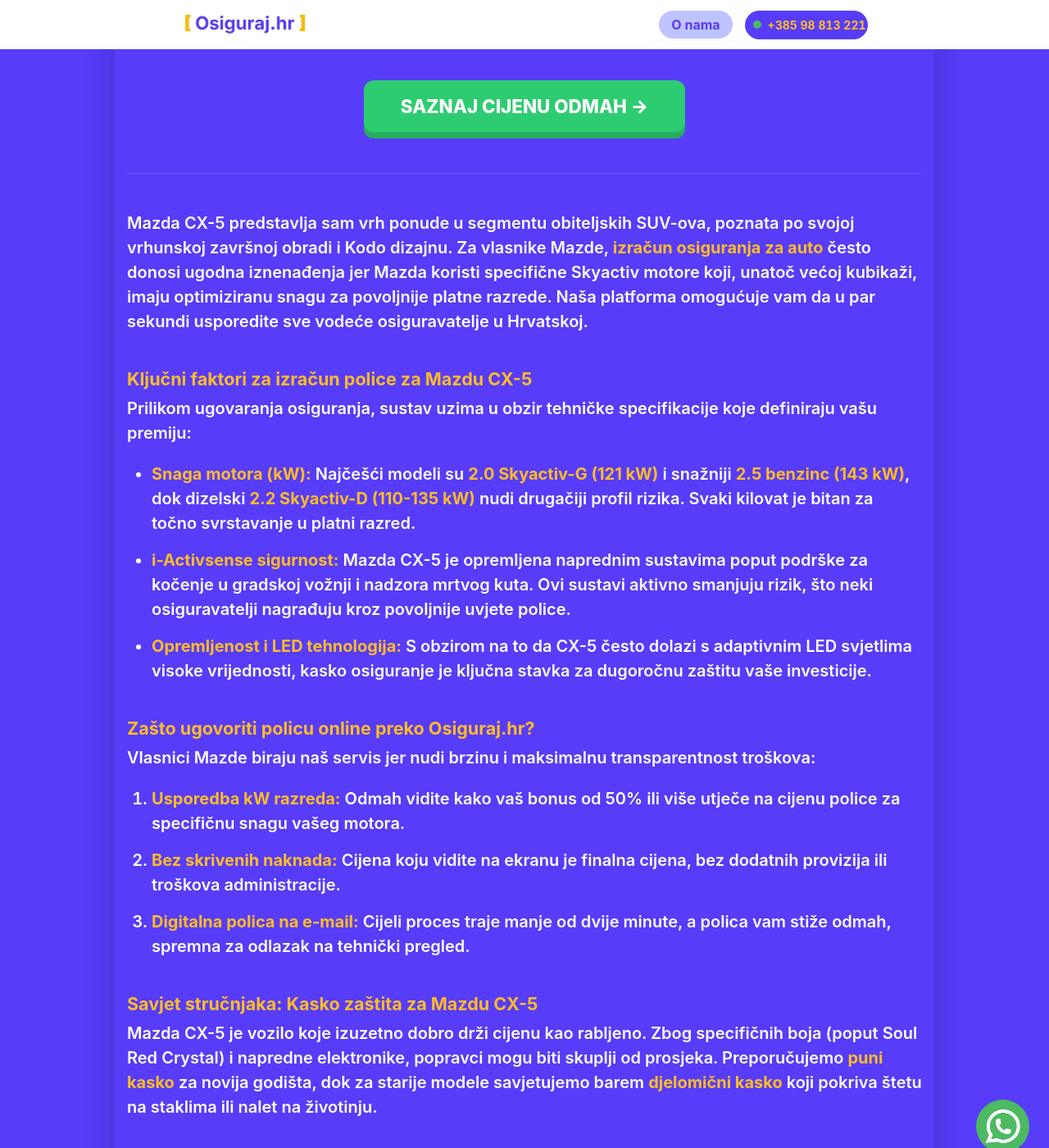
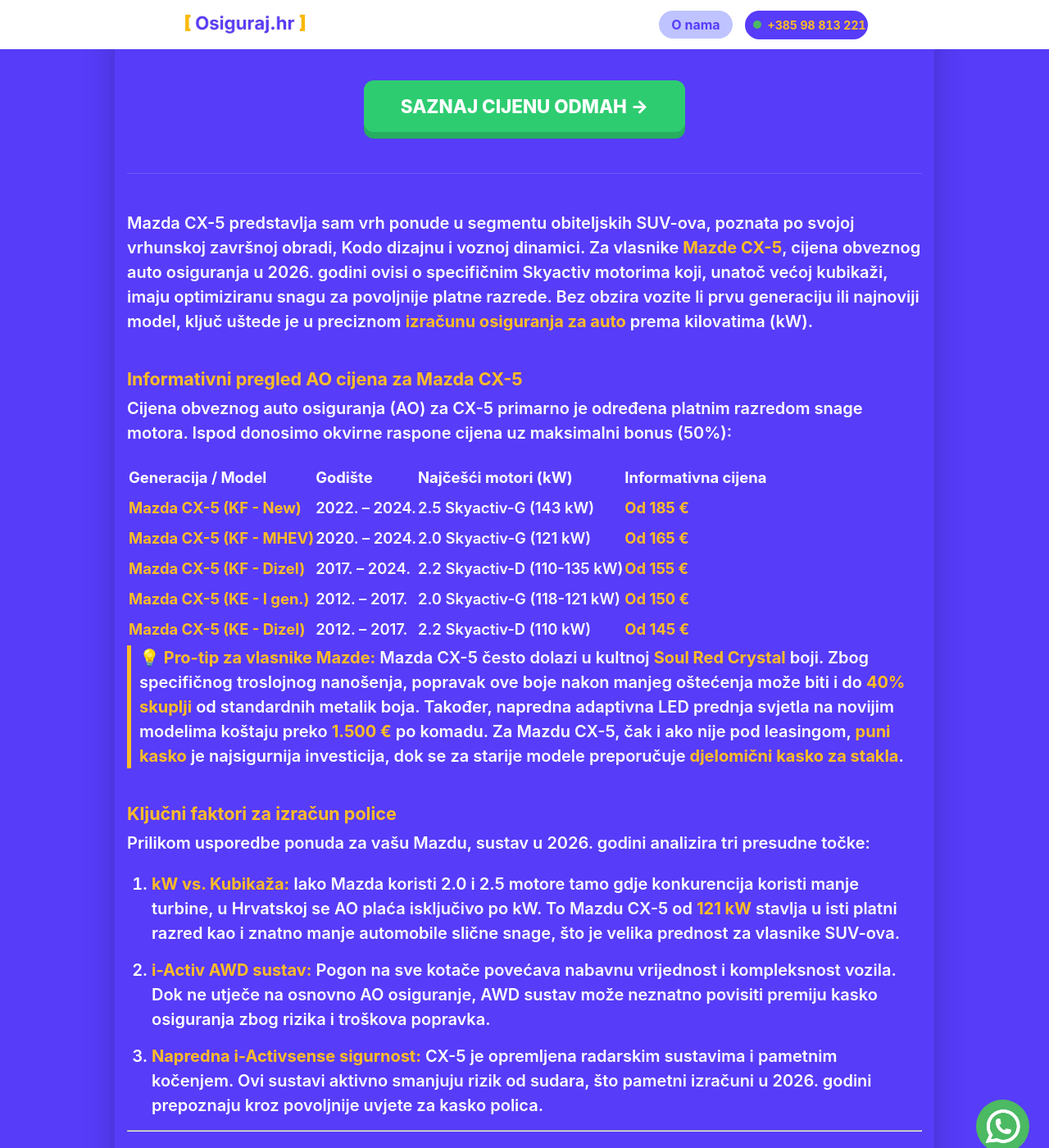
Before and after one commit to Filip-Gale/OsigurajHR, a Jekyll site: the page built from auto-osiguranje/mazda-cx-5.md, in a window 1280 px wide and 1400 px high, scrolled down 315 px. Shown: the whole window at 82% size. Built offline with Jekyll 4.4.1, drawn with Linux system fonts in a browser that asks for light colours; some of the changed text lies outside the part shown.

Commit message:
Update mazda-cx-5.md

```diff
--- a/auto-osiguranje/mazda-cx-5.md
+++ b/auto-osiguranje/mazda-cx-5.md
@@ -1,48 +1,82 @@
 ---
 layout: grad
-grad_ime: ""
-title: "Osiguranje za Mazda CX-5 | Usporedba cijena i kW (2026)"
+grad_ime: "Hrvatska"
+title: "Osiguranje za Mazda CX-5 | Cijene po godištima (2012-2024)"
 permalink: /auto-osiguranje/mazda-cx-5/
-description: "Saznajte cijenu osiguranja za Mazda CX-5. Usporedite ponude za Skyactiv benzinske i dizelske motore uz uštede do 30% online."
+description: "Izračunajte cijenu osiguranja za Mazda CX-5. Provjerite informativne cijene za Skyactiv-G i Skyactiv-D modele po godištima. Uštedite do 30% online."
 ---
 
-Mazda CX-5 predstavlja sam vrh ponude u segmentu obiteljskih SUV-ova, poznata po svojoj vrhunskoj završnoj obradi i Kodo dizajnu. Za vlasnike Mazde, **izračun osiguranja za auto** često donosi ugodna iznenađenja jer Mazda koristi specifične Skyactiv motore koji, unatoč većoj kubikaži, imaju optimiziranu snagu za povoljnije platne razrede. Naša platforma omogućuje vam da u par sekundi usporedite sve vodeće osiguravatelje u Hrvatskoj.
+Mazda CX-5 predstavlja sam vrh ponude u segmentu obiteljskih SUV-ova, poznata po svojoj vrhunskoj završnoj obradi, Kodo dizajnu i voznoj dinamici. Za vlasnike **Mazde CX-5**, cijena obveznog auto osiguranja u 2026. godini ovisi o specifičnim Skyactiv motorima koji, unatoč većoj kubikaži, imaju optimiziranu snagu za povoljnije platne razrede. Bez obzira vozite li prvu generaciju ili najnoviji model, ključ uštede je u preciznom **izračunu osiguranja za auto** prema kilovatima (kW).
 
-### Ključni faktori za izračun police za Mazdu CX-5
+### Informativni pregled AO cijena za Mazda CX-5
 
-Prilikom ugovaranja osiguranja, sustav uzima u obzir tehničke specifikacije koje definiraju vašu premiju:
+Cijena obveznog auto osiguranja (AO) za CX-5 primarno je određena platnim razredom snage motora. Ispod donosimo okvirne raspone cijena uz maksimalni bonus (50%):
 
-* **Snaga motora (kW):** Najčešći modeli su **2.0 Skyactiv-G (121 kW)** i snažniji **2.5 benzinc (143 kW)**, dok dizelski **2.2 Skyactiv-D (110-135 kW)** nudi drugačiji profil rizika. Svaki kilovat je bitan za točno svrstavanje u platni razred.
-* **i-Activsense sigurnost:** Mazda CX-5 je opremljena naprednim sustavima poput podrške za kočenje u gradskoj vožnji i nadzora mrtvog kuta. Ovi sustavi aktivno smanjuju rizik, što neki osiguravatelji nagrađuju kroz povoljnije uvjete police.
-* **Opremljenost i LED tehnologija:** S obzirom na to da CX-5 često dolazi s adaptivnim LED svjetlima visoke vrijednosti, kasko osiguranje je ključna stavka za dugoročnu zaštitu vaše investicije.
+| Generacija&nbsp;/&nbsp;Model | Godište&nbsp;&nbsp;&nbsp;&nbsp;&nbsp; | Najčešći motori (kW)&nbsp;&nbsp;&nbsp;&nbsp;&nbsp;&nbsp;&nbsp;&nbsp; | Informativna cijena |
+| :--- | :--- | :--- | :--- |
+| **Mazda CX-5 (KF - New)** | 2022. – 2024. | 2.5 Skyactiv-G (143 kW) | **Od 185 €** |
+| **Mazda CX-5 (KF - MHEV)**| 2020. – 2024. | 2.0 Skyactiv-G (121 kW) | **Od 165 €** |
+| **Mazda CX-5 (KF - Dizel)**| 2017. – 2024. | 2.2 Skyactiv-D (110-135 kW) | **Od 155 €** |
+| **Mazda CX-5 (KE - I gen.)**| 2012. – 2017. | 2.0 Skyactiv-G (118-121 kW) | **Od 150 €** |
+| **Mazda CX-5 (KE - Dizel)**| 2012. – 2017. | 2.2 Skyactiv-D (110 kW) | **Od 145 €** |
 
-### Zašto ugovoriti policu online preko Osiguraj.hr?
+> **💡 Pro-tip za vlasnike Mazde:** Mazda CX-5 često dolazi u kultnoj **Soul Red Crystal** boji. Zbog specifičnog troslojnog nanošenja, popravak ove boje nakon manjeg oštećenja može biti i do **40% skuplji** od standardnih metalik boja. Također, napredna adaptivna LED prednja svjetla na novijim modelima koštaju preko **1.500 €** po komadu. Za Mazdu CX-5, čak i ako nije pod leasingom, **puni kasko** je najsigurnija investicija, dok se za starije modele preporučuje **djelomični kasko za stakla**.
 
-Vlasnici Mazde biraju naš servis jer nudi brzinu i maksimalnu transparentnost troškova:
+### Ključni faktori za izračun police
 
-1. **Usporedba kW razreda:** Odmah vidite kako vaš bonus od 50% ili više utječe na cijenu police za specifičnu snagu vašeg motora.
-2. **Bez skrivenih naknada:** Cijena koju vidite na ekranu je finalna cijena, bez dodatnih provizija ili troškova administracije.
-3. **Digitalna polica na e-mail:** Cijeli proces traje manje od dvije minute, a polica vam stiže odmah, spremna za odlazak na tehnički pregled.
+Prilikom usporedbe ponuda za vašu Mazdu, sustav u 2026. godini analizira tri presudne točke:
+1.  **kW vs. Kubikaža:** Iako Mazda koristi 2.0 i 2.5 motore tamo gdje konkurencija koristi manje turbine, u Hrvatskoj se AO plaća isključivo po kW. To Mazdu CX-5 od **121 kW** stavlja u isti platni razred kao i znatno manje automobile slične snage, što je velika prednost za vlasnike SUV-ova.
+2.  **i-Activ AWD sustav:** Pogon na sve kotače povećava nabavnu vrijednost i kompleksnost vozila. Dok ne utječe na osnovno AO osiguranje, AWD sustav može neznatno povisiti premiju kasko osiguranja zbog rizika i troškova popravka.
+3.  **Napredna i-Activsense sigurnost:** CX-5 je opremljena radarskim sustavima i pametnim kočenjem. Ovi sustavi aktivno smanjuju rizik od sudara, što pametni izračuni u 2026. godini prepoznaju kroz povoljnije uvjete za kasko polica.
 
-### Savjet stručnjaka: Kasko zaštita za Mazdu CX-5
-
-Mazda CX-5 je vozilo koje izuzetno dobro drži cijenu kao rabljeno. Zbog specifičnih boja (poput Soul Red Crystal) i napredne elektronike, popravci mogu biti skuplji od prosjeka. Preporučujemo **puni kasko** za novija godišta, dok za starije modele savjetujemo barem **djelomični kasko** koji pokriva štetu na staklima ili nalet na životinju.
+---
 
 <div class="faq-section">
     <h3>FAQ: Sve što trebate znati o osiguranju za Mazdu CX-5</h3>
 
     <div class="faq-item">
         <h4>Utječe li veća kubikaža Mazdinih motora na cijenu osiguranja?</h4>
-        <p>Ne izravno. U Hrvatskoj se obvezno auto osiguranje primarno računa prema snazi motora u kilovatima (kW), a ne prema kubikaži (ccm), što Mazdu čini vrlo konkurentnom u svojoj klasi.</p>
+        <p>Ne izravno. U Hrvatskoj se obvezno auto osiguranje primarno računa prema snazi motora u kilovatima (kW), a ne prema kubikaži (ccm), što Mazdu CX-5 čini vrlo konkurentnom u odnosu na SUV modele s manjim motorima.</p>
     </div>
 
     <div class="faq-item">
         <h4>Što ako moj CX-5 ima pogon na sva četiri kotača (AWD)?</h4>
-        <p>AWD sustav može utjecati na premiju kasko osiguranja jer povećava ukupnu vrijednost vozila i kompleksnost popravka, dok je za osnovnu policu ključna snaga motora.</p>
+        <p>AWD sustav primarno utječe na premiju kasko osiguranja jer povećava ukupnu vrijednost vozila i kompleksnost popravka pogonskog sklopa, dok je za osnovnu policu ključna snaga u kW.</p>
     </div>
 
     <div class="faq-item">
-        <h4>Mogu li dobiti popust ako sam dugogodišnji siguran vozač?</h4>
-        <p>Apsolutno. Naš <strong>izračun osiguranja za auto</strong> automatski povlači vaš maksimalni bonus i primjenjuje sve dodatne popuste na temelju vašeg vozačkog iskustva.</p>
+        <h4>Mogu li prenijeti bonus s drugog automobila na CX-5?</h4>
+        <p>Da! Vaš bonus (npr. 50%) vezan je uz vas kao vozača. Naš online kalkulator će automatski primijeniti vaš popust na Mazdu CX-5, bez obzira na snagu motora ili prethodno vozilo.</p>
     </div>
 </div>
+
+<script type="application/ld+json">
+{
+  "@context": "https://schema.org",
+  "@type": "FAQPage",
+  "mainEntity": [{
+    "@type": "Question",
+    "name": "Utječe li veća kubikaža Mazdinih motora na cijenu osiguranja?",
+    "acceptedAnswer": {
+      "@type": "Answer",
+      "text": "Ne, cijena AO osiguranja u Hrvatskoj ovisi isključivo o snazi u kilovatima (kW), pa Mazdin 2.0 ili 2.5 motor ne znači nužno skuplju policu."
+    }
+  },
+  {
+    "@type": "Question",
+    "name": "Što ako moj CX-5 ima pogon na sva četiri kotača (AWD)?",
+    "acceptedAnswer": {
+      "@type": "Answer",
+      "text": "Pogon na sve kotače utječe na procjenu vrijednosti vozila kod kasko osiguranja, dok za osnovno AO osiguranje nema izravan utjecaj na cijenu."
+    }
+  },
+  {
+    "@type": "Question",
+    "name": "Mogu li prenijeti bonus s drugog automobila na CX-5?",
+    "acceptedAnswer": {
+      "@type": "Answer",
+      "text": "Da, bonus je vezan uz vozača i može se u potpunosti iskoristiti za novu policu Mazde CX-5 preko našeg online sustava."
+    }
+  }]
+}
+</script>
```
